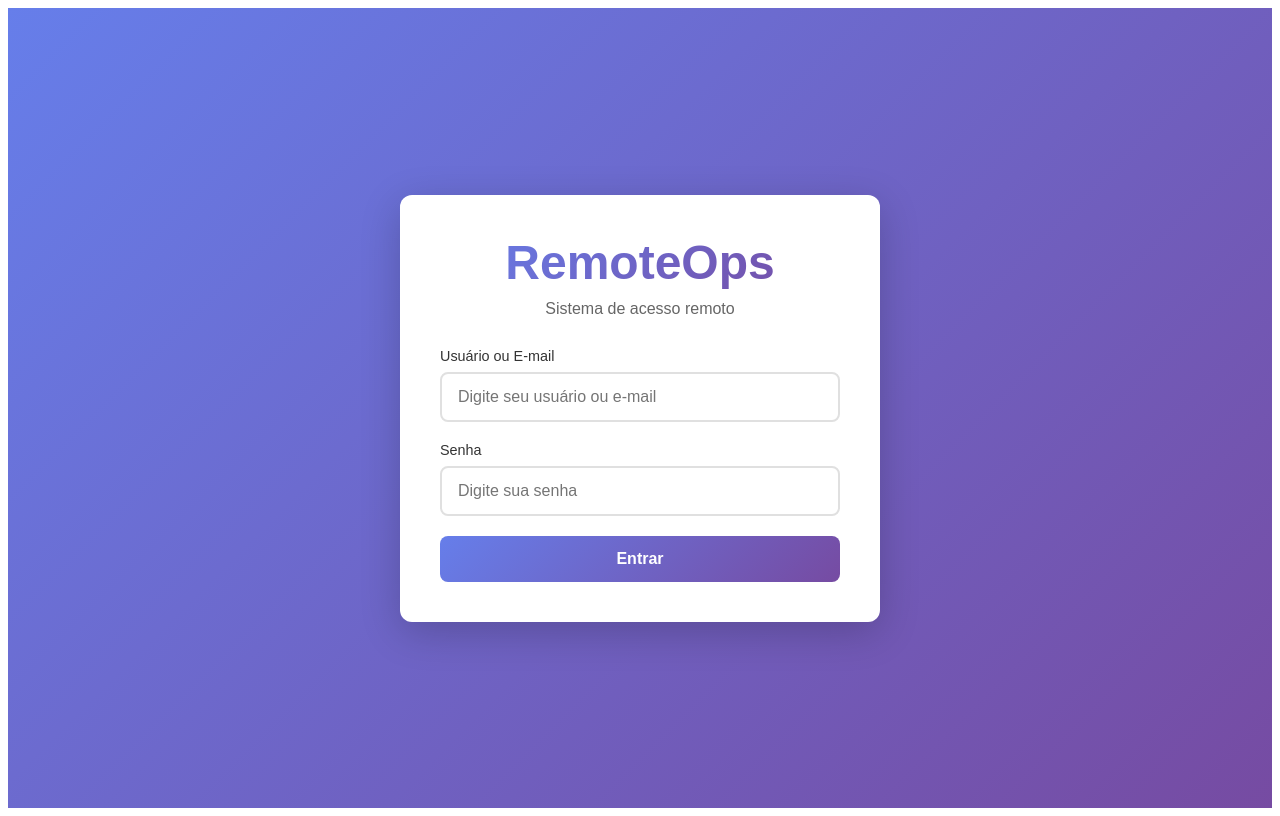
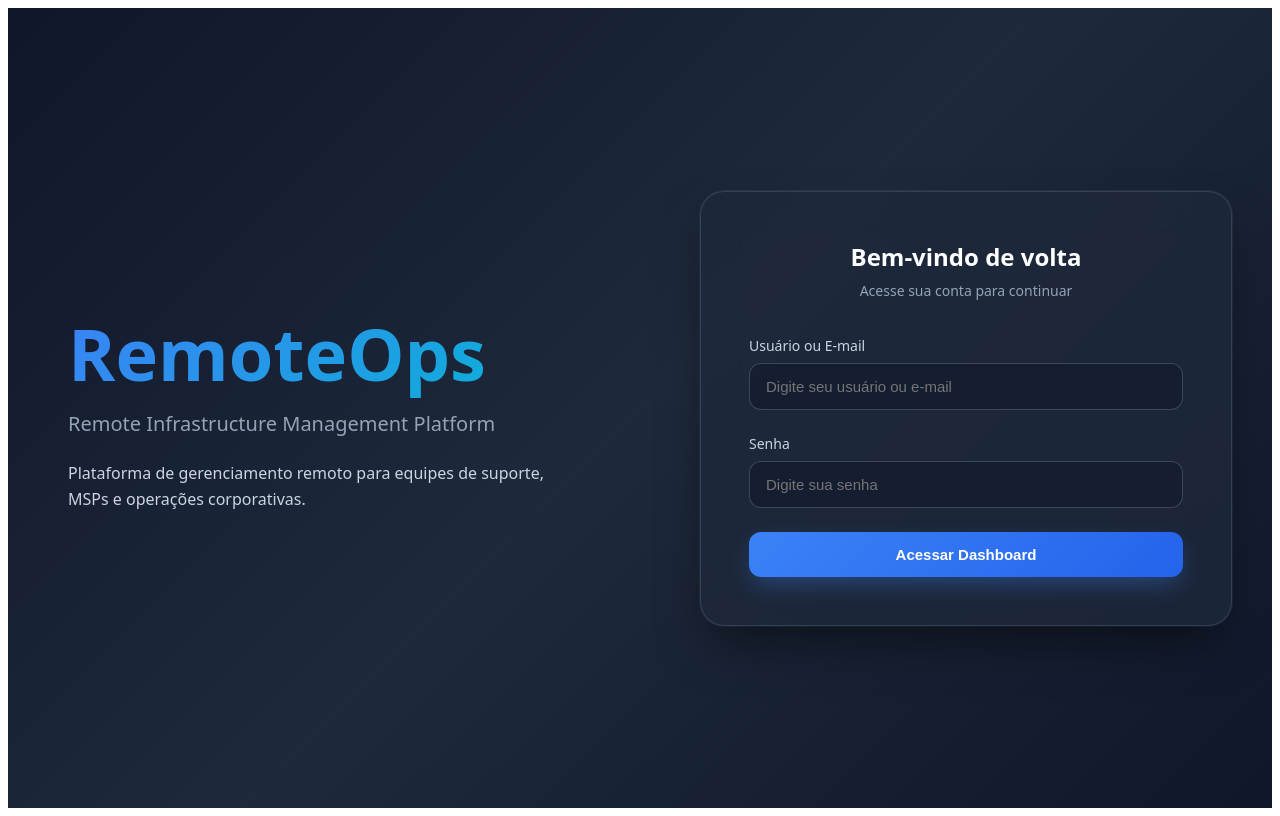
Before and after one commit to davi-ricardo/rustdesk-saas, a React (Vite) app in the folder frontend/: page / in a window 1280 px wide. Built offline with nearby package versions, Linux system fonts and the light colour scheme.

Commit message:
Modifica tela de login para layout com texto à esquerda e login à direita

```diff
--- a/frontend/src/App.jsx
+++ b/frontend/src/App.jsx
@@ -789,37 +789,78 @@ function App() {
   return (
     <div style={{
       minHeight: '100vh',
-      background: 'linear-gradient(135deg, #667eea 0%, #764ba2 100%)',
+      background: 'linear-gradient(135deg, #0f172a 0%, #1e293b 50%, #0f172a 100%)',
+      display: 'flex',
+      fontFamily: 'system-ui, -apple-system, sans-serif'
+    }}>
+      {/* Coluna da esquerda: Texto do projeto */}
+      <div style={{
+        flex: 1,
+        display: 'flex',
+        flexDirection: 'column',
+        justifyContent: 'center',
+        padding: '60px',
+        color: 'white'
+      }}>
+        <div style={{
+          fontSize: '72px',
+          fontWeight: '800',
+          background: 'linear-gradient(135deg, #3b82f6 0%, #06b6d4 100%)',
+          WebkitBackgroundClip: 'text',
+          WebkitTextFillColor: 'transparent',
+          backgroundClip: 'text',
+          marginBottom: '8px'
+        }}>RemoteOps</div>
+
+        <div style={{
+          fontSize: '20px',
+          color: '#94a3b8',
+          fontWeight: '500',
+          marginBottom: '24px'
+        }}>Remote Infrastructure Management Platform</div>
+
+        <div style={{
+          fontSize: '16px',
+          color: '#cbd5e1',
+          lineHeight: '1.6',
+          maxWidth: '500px'
+        }}>Plataforma de gerenciamento remoto para equipes de suporte, MSPs e operações corporativas.</div>
+      </div>
+
+      {/* Coluna da direita: Caixa de login */}
+      <div style={{
+        flex: 1,
         display: 'flex',
         alignItems: 'center',
         justifyContent: 'center',
-      fontFamily: 'sans-serif'
+        padding: '40px'
       }}>
         <div style={{
-        background: 'white',
-        padding: '40px',
-        borderRadius: '12px',
-        boxShadow: '0 10px 40px rgba(0,0,0,0.2)',
-        maxWidth: '400px',
-        width: '100%',
-        margin: '20px'
+          background: 'rgba(30, 41, 59, 0.8)',
+          backdropFilter: 'blur(20px)',
+          padding: '48px',
+          borderRadius: '24px',
+          boxShadow: '0 25px 50px -12px rgba(0, 0, 0, 0.5), 0 0 0 1px rgba(148, 163, 184, 0.1)',
+          border: '1px solid rgba(148, 163, 184, 0.2)',
+          maxWidth: '440px',
+          width: '100%'
         }}>
-        <div style={{ textAlign: 'center', marginBottom: '30px' }}>
+          <div style={{ textAlign: 'center', marginBottom: '36px' }}>
             <div style={{
-            fontSize: '48px',
-            background: 'linear-gradient(135deg, #667eea 0%, #764ba2 100%)',
-            WebkitBackgroundClip: 'text',
-            WebkitTextFillColor: 'transparent',
-            backgroundClip: 'text',
-            fontWeight: 'bold',
-            marginBottom: '10px'
-          }}>RemoteOps</div>
-          <p style={{ color: '#666', margin: 0 }}>Sistema de acesso remoto</p>
+              fontSize: '24px',
+              fontWeight: '700',
+              color: 'white',
+              marginBottom: '8px'
+            }}>Bem-vindo de volta</div>
+            <div style={{
+              fontSize: '14px',
+              color: '#94a3b8'
+            }}>Acesse sua conta para continuar</div>
           </div>
 
-        <form onSubmit={handleLogin} style={{ display: 'flex', flexDirection: 'column', gap: '20px' }}>
+          <form onSubmit={handleLogin} style={{ display: 'flex', flexDirection: 'column', gap: '24px' }}>
             <div style={{ display: 'flex', flexDirection: 'column', gap: '8px' }}>
-            <label style={{ color: '#333', fontSize: '0.9em', fontWeight: '500' }}>Usuário ou E-mail</label>
+              <label style={{ color: '#cbd5e1', fontSize: '14px', fontWeight: '500' }}>Usuário ou E-mail</label>
               <input
                 type="text"
                 placeholder="Digite seu usuário ou e-mail"
@@ -827,19 +868,28 @@ function App() {
                 onChange={(e) => setEmail(e.target.value)}
                 style={{
                   padding: '14px 16px',
-                borderRadius: '8px',
-                border: '2px solid #e0e0e0',
-                fontSize: '16px',
-                transition: 'border-color 0.3s'
+                  borderRadius: '12px',
+                  border: '1px solid rgba(148, 163, 184, 0.3)',
+                  background: 'rgba(15, 23, 42, 0.5)',
+                  color: 'white',
+                  fontSize: '15px',
+                  outline: 'none',
+                  transition: 'border-color 0.2s, box-shadow 0.2s'
                 }}
-              onFocus={(e) => e.target.style.borderColor = '#667eea'}
-              onBlur={(e) => e.target.style.borderColor = '#e0e0e0'}
+                onFocus={(e) => {
+                  e.target.style.borderColor = '#3b82f6';
+                  e.target.style.boxShadow = '0 0 0 3px rgba(59, 130, 246, 0.1)';
+                }}
+                onBlur={(e) => {
+                  e.target.style.borderColor = 'rgba(148, 163, 184, 0.3)';
+                  e.target.style.boxShadow = 'none';
+                }}
                 required
               />
             </div>
 
             <div style={{ display: 'flex', flexDirection: 'column', gap: '8px' }}>
-            <label style={{ color: '#333', fontSize: '0.9em', fontWeight: '500' }}>Senha</label>
+              <label style={{ color: '#cbd5e1', fontSize: '14px', fontWeight: '500' }}>Senha</label>
               <input
                 type="password"
                 placeholder="Digite sua senha"
@@ -847,13 +897,22 @@ function App() {
                 onChange={(e) => setPassword(e.target.value)}
                 style={{
                   padding: '14px 16px',
-                borderRadius: '8px',
-                border: '2px solid #e0e0e0',
-                fontSize: '16px',
-                transition: 'border-color 0.3s'
+                  borderRadius: '12px',
+                  border: '1px solid rgba(148, 163, 184, 0.3)',
+                  background: 'rgba(15, 23, 42, 0.5)',
+                  color: 'white',
+                  fontSize: '15px',
+                  outline: 'none',
+                  transition: 'border-color 0.2s, box-shadow 0.2s'
                 }}
-              onFocus={(e) => e.target.style.borderColor = '#667eea'}
-              onBlur={(e) => e.target.style.borderColor = '#e0e0e0'}
+                onFocus={(e) => {
+                  e.target.style.borderColor = '#3b82f6';
+                  e.target.style.boxShadow = '0 0 0 3px rgba(59, 130, 246, 0.1)';
+                }}
+                onBlur={(e) => {
+                  e.target.style.borderColor = 'rgba(148, 163, 184, 0.3)';
+                  e.target.style.boxShadow = 'none';
+                }}
                 required
               />
             </div>
@@ -863,35 +922,38 @@ function App() {
               disabled={loading}
               style={{
                 padding: '14px',
-              background: loading ? '#ccc' : 'linear-gradient(135deg, #667eea 0%, #764ba2 100%)',
+                background: loading ? 'rgba(59, 130, 246, 0.5)' : 'linear-gradient(135deg, #3b82f6 0%, #2563eb 100%)',
                 color: 'white',
                 border: 'none',
-              borderRadius: '8px',
-              fontWeight: 'bold',
-              fontSize: '16px',
+                borderRadius: '12px',
+                fontWeight: '700',
+                fontSize: '15px',
                 cursor: loading ? 'not-allowed' : 'pointer',
-              transition: 'transform 0.2s, box-shadow 0.2s'
+                transition: 'transform 0.2s, box-shadow 0.2s',
+                boxShadow: '0 10px 25px -5px rgba(59, 130, 246, 0.4)'
               }}
               onMouseEnter={(e) => !loading && (e.target.style.transform = 'translateY(-2px)')}
               onMouseLeave={(e) => !loading && (e.target.style.transform = 'translateY(0)')}
             >
-            {loading ? 'Carregando...' : 'Entrar'}
+              {loading ? 'Carregando...' : 'Acessar Dashboard'}
             </button>
           </form>
           {error && (
             <div style={{
-            marginTop: '20px',
-            padding: '12px',
-            background: '#fff3f3',
-            border: '1px solid #ffc9c9',
-            borderRadius: '8px',
-            color: '#c92a2a'
+              marginTop: '24px',
+              padding: '14px',
+              background: 'rgba(239, 68, 68, 0.1)',
+              border: '1px solid rgba(239, 68, 68, 0.3)',
+              borderRadius: '12px',
+              color: '#fca5a5',
+              fontSize: '14px'
             }}>
               {error}
             </div>
           )}
         </div>
       </div>
+    </div>
   )
 }
 
```
Lines whose indentation alone changed are shown as unchanged.
